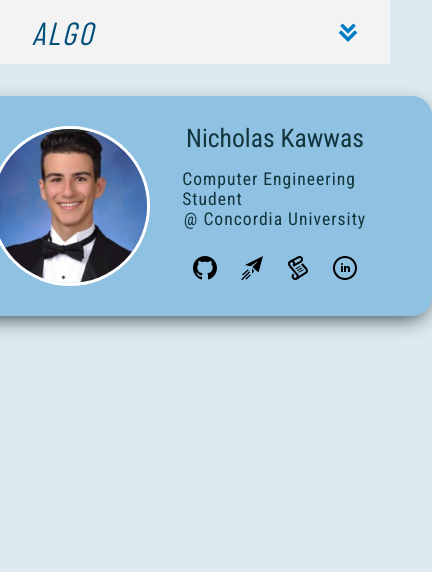
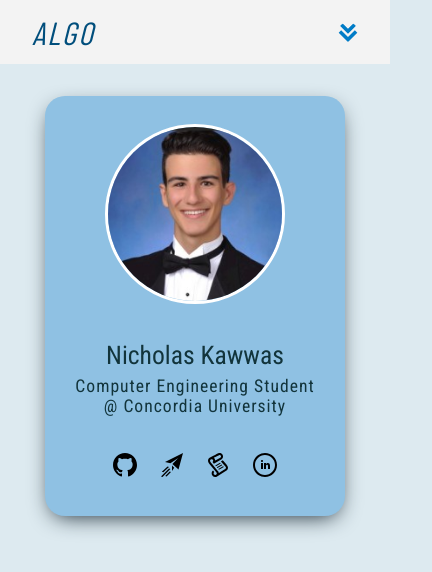
Before and after one commit to nickawwas/Algo-Learn, a React (Create React App) app: page /contact in a window 390 px wide. Shown: the top 572 px of the page, 432 px wide, since content can reach past the window. Built offline with nearby package versions, Linux system fonts and the light colour scheme; a web font is replaced by a local one.

Commit message:
Fixed Contact Page

```diff
--- a/src/components/Box/Box.css
+++ b/src/components/Box/Box.css
@@ -196,7 +196,7 @@ header {
     }
 }
 */
-.center {
+.outer-box {
   display: -webkit-box;
   display: -ms-flexbox;
   display: flex;
@@ -279,4 +279,11 @@ header {
   -webkit-transition: 0.6s ease-in-out;
   transition: 0.6s ease-in-out;
 }
+
+@media only screen and (max-width: 600px) {
+  .outer-box {
+    margin: 0 5%;
+    margin-bottom: 2rem;
+  }
+}
 /*# sourceMappingURL=Box.css.map */
--- a/src/components/Box/Box.js
+++ b/src/components/Box/Box.js
@@ -5,7 +5,7 @@ const Box = props => {
     const [open, setOpen] = useState(false);
 
     return (
-        <div className="center">
+        <div className="outer-box">
             <div className="containerized">
                 <div className="top">
                     {props.title}
--- a/src/pages/Contact/Contact.css
+++ b/src/pages/Contact/Contact.css
@@ -14,7 +14,7 @@
   -webkit-box-align: center;
       -ms-flex-align: center;
           align-items: center;
-  width: 540px;
+  width: 560px;
   height: 220px;
   padding: 2rem;
   border-radius: 20px;
@@ -74,6 +74,10 @@
   margin-top: 1.2rem;
 }
 
+.svgs p {
+  display: none;
+}
+
 .svgs svg {
   height: 40px;
   width: 40px;
@@ -86,4 +90,36 @@
   border-radius: 50%;
   background: lightseagreen;
 }
+
+@media only screen and (max-width: 600px) {
+  .contact-container {
+    -webkit-box-orient: vertical;
+    -webkit-box-direction: normal;
+        -ms-flex-direction: column;
+            flex-direction: column;
+    -webkit-box-align: center;
+        -ms-flex-align: center;
+            align-items: center;
+    -webkit-box-pack: start;
+        -ms-flex-pack: start;
+            justify-content: flex-start;
+    width: 300px;
+    height: 420px;
+    padding: 1rem 0;
+    padding-top: 1.8rem;
+  }
+  .contact-details {
+    padding: 0 1rem;
+    margin-top: 1.8rem;
+  }
+  .profile-pic {
+    height: 180px;
+  }
+  .name {
+    margin: 0.4rem;
+  }
+  .svgs {
+    margin-top: 1.8rem;
+  }
+}
 /*# sourceMappingURL=Contact.css.map */
--- a/src/pages/Contact/Contact.scss
+++ b/src/pages/Contact/Contact.scss
@@ -7,7 +7,7 @@
     display: flex;
     align-items: center;
 
-    width: 540px;
+    width: 560px;
     height: 220px;
 
     padding: 2rem;
@@ -61,6 +61,10 @@
 
     margin-top: 1.2rem;
 
+    p {
+        display: none;
+    }
+
     svg {
         height: 40px;
         width: 40px;
@@ -76,3 +80,34 @@
         }
     }
 }
+
+@media only screen and (max-width: 600px) {
+    .contact-container {
+        flex-direction: column;
+        align-items: center;
+        justify-content: flex-start;
+
+        width: 300px;
+        height: 420px;
+
+        padding: 1rem 0;
+        padding-top: 1.8rem;
+    }
+
+    .contact-details {
+        padding: 0 1rem;
+        margin-top: 1.8rem;
+    }
+
+    .profile-pic {
+        height: 180px;
+    }
+
+    .name {
+        margin: 0.4rem;
+    }
+
+    .svgs {
+        margin-top: 1.8rem;
+    }
+}
```
Also changed, not shown: src/components/Box/Box.scss (+8 -1 lines), 2 other files (tests, documents, lock files or other folders).
